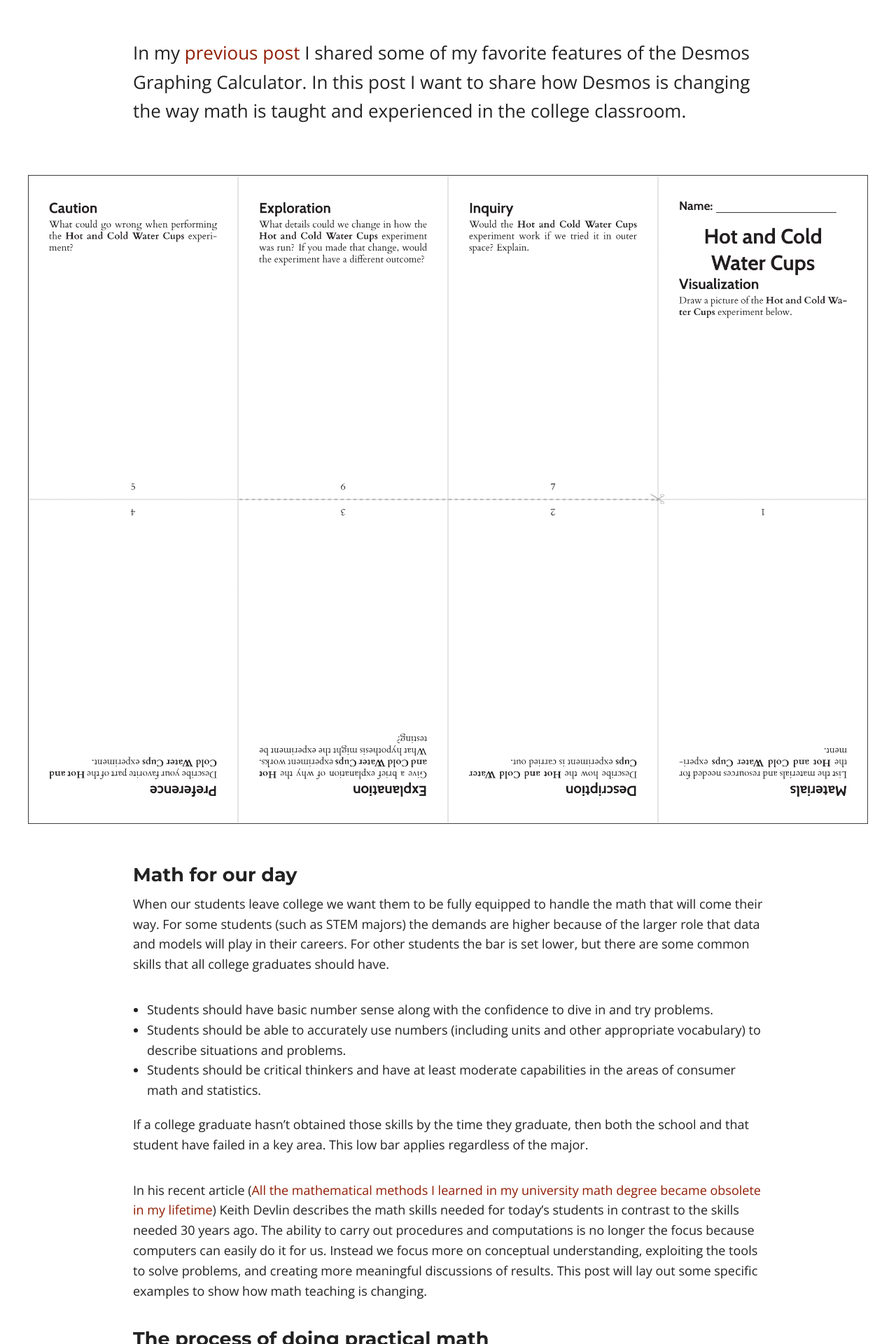
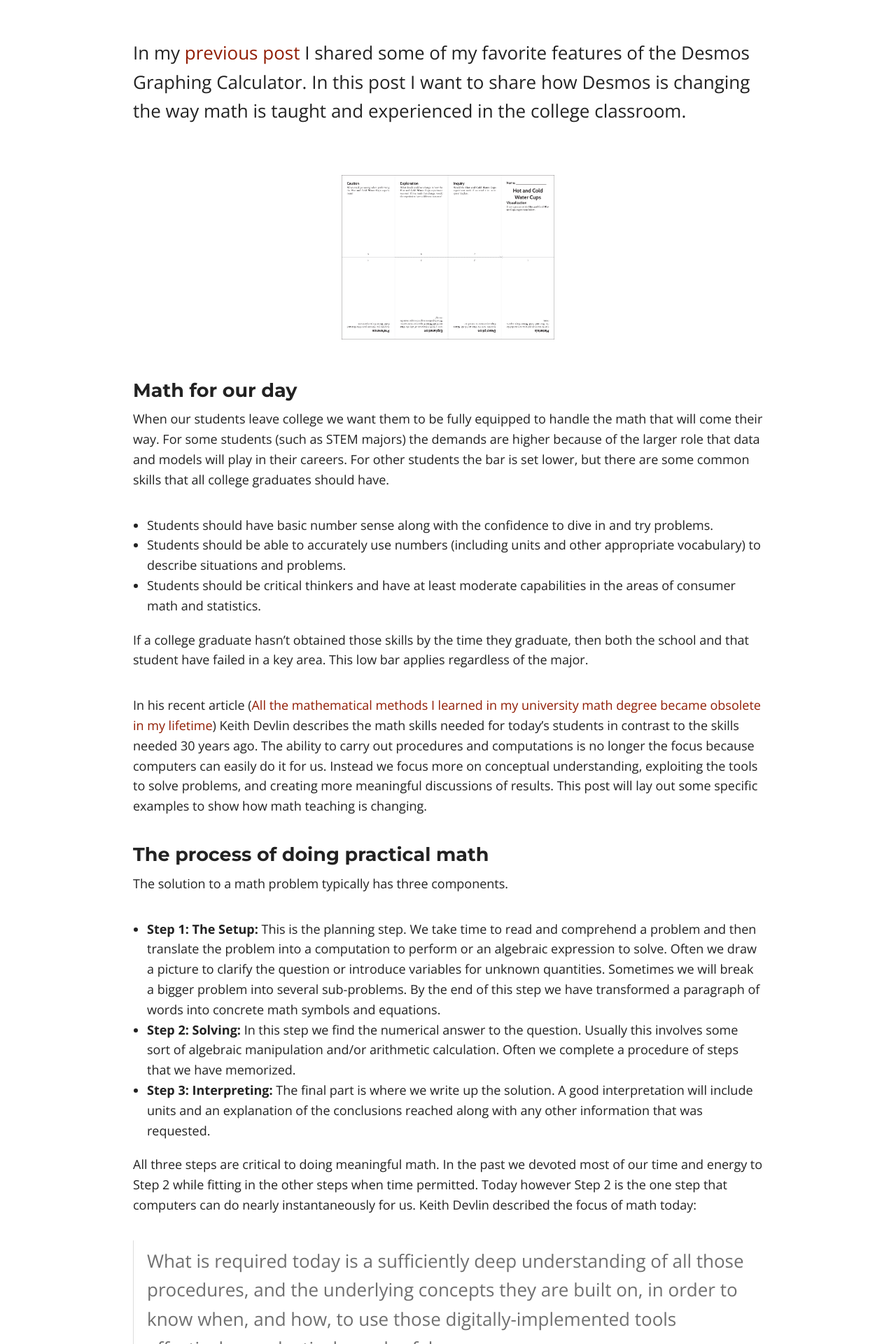
Before and after one commit to sergeballif/sergeballif.github.io, a Jekyll site: the page built from play.md, in a window 1280 px wide. Shown: the part 553-2473 px from the top of the page at 70% size. Built offline with Jekyll 4.4.1, drawn with Linux system fonts in a browser that asks for light colours; nearby versions of some CDN libraries.

Commit message:
Update play.md

```diff
--- a/play.md
+++ b/play.md
@@ -16,7 +16,7 @@
 
 In my [previous post](https://sergeballif.github.io/personal/math/teaching/fun/a-brief-intro-to-desmos) I shared some of my favorite features of the Desmos Graphing Calculator. In this post I want to share how Desmos is changing the way math is taught and experienced in the college classroom.
 
-<img src="https://github.com/sergeballif/sergeballif.github.io/blob/master/images/science-mom-guidepocketmod.png" alt="A teacher guide consisting of 8 pages" style="max width:304px;">
+<img src="https://github.com/sergeballif/sergeballif.github.io/blob/master/images/science-mom-guidepocketmod.png" alt="A teacher guide consisting of 8 pages" style="max-width:304px;">
 
 ### Math for our day
 
```
